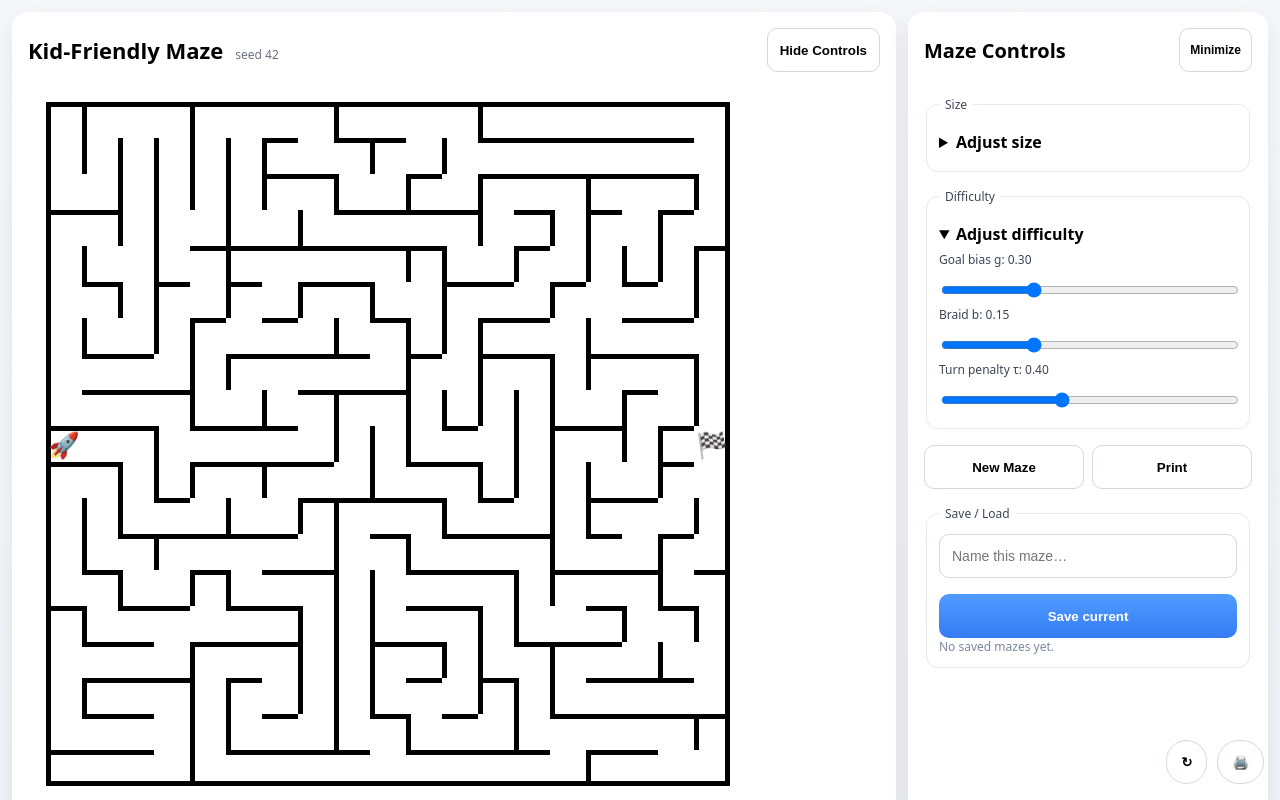
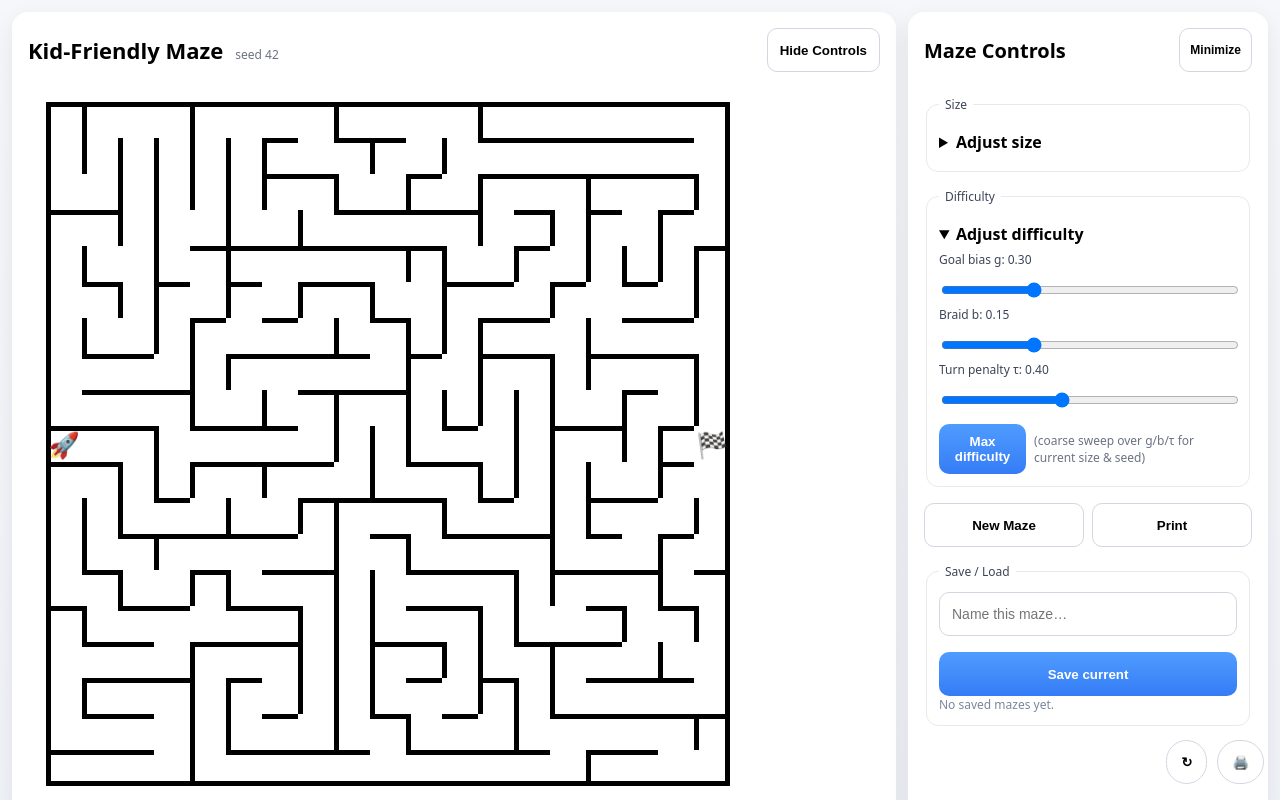
Before and after one commit to JENkt4k/maze-pwa, a React (Vite) app: page / in a window 1280 px wide. Shown: the top 800 px of the page. Built offline with nearby package versions, Linux system fonts and the light colour scheme.

Commit message:
persistent settings, new seed after reload no reset

```diff
--- a/src/app/App.tsx
+++ b/src/app/App.tsx
@@ -8,6 +8,31 @@ import Fab from "./components/Fab";
 import { usePWAInstall } from "./hooks/usePWAInstall";
 import { useResizeObserver } from "./hooks/useResizeObserver";
 import "../style.css";
+
+const SETTINGS_KEY = "maze:settings:v1";
+
+type Settings = {
+  seed: number;
+  width: number;
+  height: number;
+  g: number;
+  b: number;
+  tau: number;
+  controlsOpen: boolean;
+  lockSize: boolean;
+};
+
+function loadSettings(): Partial<Settings> | null {
+  try {
+    const raw = localStorage.getItem(SETTINGS_KEY);
+    if (!raw) return null;
+    return JSON.parse(raw);
+  } catch { return null; }
+}
+
+function saveSettings(s: Settings) {
+  try { localStorage.setItem(SETTINGS_KEY, JSON.stringify(s)); } catch {}
+}
 
 type SavedMaze = {
   id: string;
@@ -99,12 +124,22 @@ export default function App() {
   const { canInstall, install } = usePWAInstall();
 
   /* Maze params */
-  const [seed, setSeed] = useState(42);
-  const [width, setWidth] = useState(19);
-  const [height, setHeight] = useState(19);
-  const [g, setG] = useState(0.3);
-  const [b, setB] = useState(0.15);
-  const [tau, setTau] = useState(0.4);
+  // const [seed, setSeed] = useState(42);
+  // const [width, setWidth] = useState(19);
+  // const [height, setHeight] = useState(19);
+  // const [g, setG] = useState(0.3);
+  // const [b, setB] = useState(0.15);
+  // const [tau, setTau] = useState(0.4);
+    /* Maze params (with persisted defaults) */
+  const persisted = loadSettings();
+
+  const [seed, setSeed]     = useState(persisted?.seed   ?? 42);
+  const [width, setWidth_]  = useState(persisted?.width  ?? 19);
+  const [height, setHeight_] = useState(persisted?.height ?? 19);
+  const [g, setG]           = useState(persisted?.g      ?? 0.3);
+  const [b, setB]           = useState(persisted?.b      ?? 0.15);
+  const [tau, setTau]       = useState(persisted?.tau    ?? 0.4);
+
 
   /* Saved mazes */
   const [saved, setSaved] = useState<SavedMaze[]>([]);
@@ -139,8 +174,61 @@ export default function App() {
   }, [width, height, seed, g, b, tau, cell]);
 
   /* Controls placement & state */
-  const [isMobile, setIsMobile] = useState(false);
-  const [controlsOpen, setControlsOpen] = useState(true);
+  const [isMobile, setIsMobile]   = useState(false);
+  const [controlsOpen, setControlsOpen] = useState(
+    persisted?.controlsOpen ?? true
+  );
+
+  /* Keep width/height locked together (square) if enabled */
+  const [lockSize, setLockSize] = useState(persisted?.lockSize ?? false);
+
+  const setWidth = (w: number) => {
+    const even = w % 2 === 1 ? w : w + 1;            // keep odd if your maze expects odd
+    setWidth_(even);
+    if (lockSize) setHeight_(even);
+  };
+  const setHeight = (h: number) => {
+    const even = h % 2 === 1 ? h : h + 1;
+    setHeight_(even);
+    if (lockSize) setWidth_(even);
+  };
+
+  useEffect(() => {
+    const s: Settings = {
+      seed, width, height, g, b, tau,
+      controlsOpen,
+      lockSize,
+    };
+    saveSettings(s);
+  }, [seed, width, height, g, b, tau, controlsOpen, lockSize]);
+
+  // Heuristic sweep to maximize stats.D over (g, b, tau) for current size & seed
+  const findMaxDifficulty = () => {
+    // coarse grid keeps it fast in-browser; tweak steps if you want
+    const gVals   = [0.0, 0.2, 0.4, 0.6, 0.8, 1.0];
+    const bVals   = [0.00, 0.10, 0.20, 0.30, 0.40, 0.50];
+    const tauVals = [0.0, 0.2, 0.4, 0.6, 0.8, 1.0];
+
+    let best: { g:number;b:number;tau:number; D:number } | null = null;
+
+    for (const gg of gVals) {
+      for (const bb of bVals) {
+        for (const tt of tauVals) {
+          const { stats } = createMaze({ width, height, seed, g: gg, b: bb, tau: tt });
+          const D = Number(stats?.D ?? 0);
+          if (!best || D > best.D) {
+            best = { g: gg, b: bb, tau: tt, D };
+          }
+        }
+      }
+    }
+    if (best) {
+      setG(best.g); setB(best.b); setTau(best.tau);
+      // Optionally bump seed to re-generate with new params:
+      setSeed((s) => s + 1);
+    }
+  };
+
   useEffect(() => {
     const mq = window.matchMedia("(max-width: 840px)");
     const apply = () => { setIsMobile(mq.matches); setControlsOpen(!mq.matches); };
@@ -215,6 +303,9 @@ export default function App() {
         isMobile={isMobile}
         controlsOpen={controlsOpen}
         onMinimize={() => setControlsOpen(false)}   // ← minimize button handler
+        lockSize={lockSize}                         // ← NEW
+        setLockSize={setLockSize}                   // ← NEW
+        onMaxDifficulty={findMaxDifficulty}         // ← NEW
       />
 
       {/* Mobile FABs: show gear when controls are minimized */}
--- a/src/app/components/Sidebar.tsx
+++ b/src/app/components/Sidebar.tsx
@@ -19,6 +19,9 @@ type Props = {
   isMobile: boolean;
   controlsOpen: boolean;
   onMinimize: () => void;     // << minimize button
+  lockSize: boolean;                 // ← NEW
+  setLockSize: (v:boolean)=>void;    // ← NEW
+  onMaxDifficulty: () => void;       // ← NEW
 };
 
 export default function Sidebar(props: Props){
@@ -48,11 +51,31 @@ export default function Sidebar(props: Props){
         <legend>Size</legend>
         <details>
           <summary style={{ cursor:"pointer", fontWeight:600, padding:"6px 0" }}>Adjust size</summary>
+
           <label>Width: {width}
-            <input type="range" min={7} max={41} step={2} value={width} onChange={e=>setWidth(parseInt(e.target.value))}/>
+            <input
+              type="range" min={7} max={41} step={2}
+              value={width}
+              onChange={e=>props.setWidth(parseInt(e.target.value))}
+            />
           </label>
+
           <label>Height: {height}
-            <input type="range" min={7} max={41} step={2} value={height} onChange={e=>setHeight(parseInt(e.target.value))}/>
+            <input
+              type="range" min={7} max={41} step={2}
+              value={height}
+              onChange={e=>props.setHeight(parseInt(e.target.value))}
+              disabled={props.lockSize}
+            />
+          </label>
+
+          <label className="hstack" style={{ alignItems:"center", gap:8 }}>
+            <input
+              type="checkbox"
+              checked={props.lockSize}
+              onChange={(e)=>props.setLockSize(e.target.checked)}
+            />
+            <span>Lock width & height (square)</span>
           </label>
         </details>
       </fieldset>
@@ -61,6 +84,7 @@ export default function Sidebar(props: Props){
         <legend>Difficulty</legend>
         <details open>
           <summary style={{ cursor:"pointer", fontWeight:600, padding:"6px 0" }}>Adjust difficulty</summary>
+
           <label>Goal bias g: {g.toFixed(2)}
             <input type="range" min={0} max={1} step={0.01} value={g} onChange={e=>setG(parseFloat(e.target.value))}/>
           </label>
@@ -70,8 +94,18 @@ export default function Sidebar(props: Props){
           <label>Turn penalty τ: {tau.toFixed(2)}
             <input type="range" min={0} max={1} step={0.01} value={tau} onChange={e=>setTau(parseFloat(e.target.value))}/>
           </label>
+
+          <div className="hstack" style={{ gap:8, marginTop:8 }}>
+            <button className="btn btn-primary" type="button" onClick={props.onMaxDifficulty}>
+              Max difficulty
+            </button>
+            <span style={{ fontSize:12, color:"#6b7280" }}>
+              (coarse sweep over g/b/τ for current size & seed)
+            </span>
+          </div>
         </details>
       </fieldset>
+
 
       <div className="grid-2">
         <button className="btn" onClick={onNew}>New Maze</button>
```
